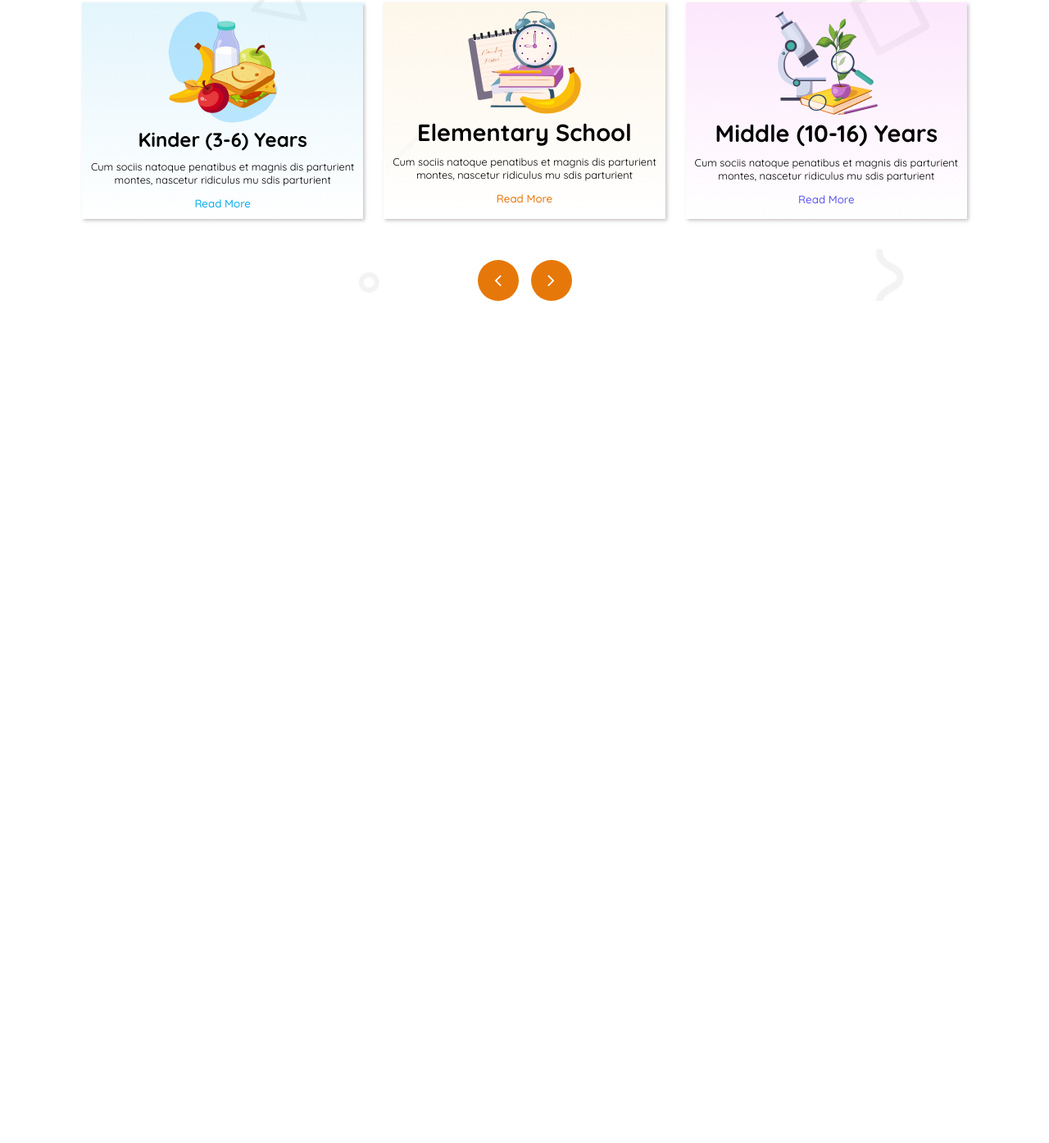
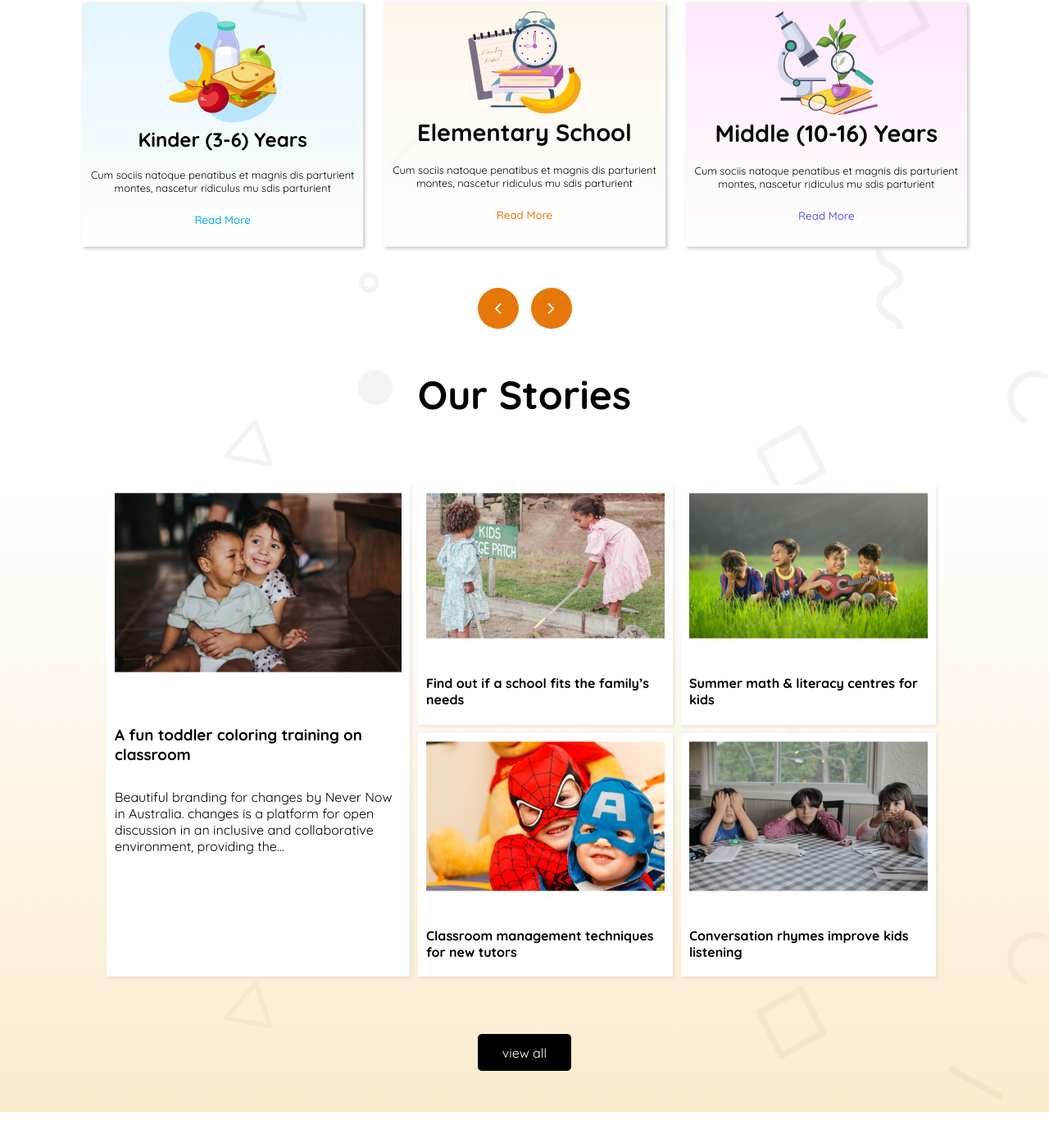
Before and after one commit to taniatripty/B11-kids, a plain HTML site: page index.html in a window 1280 px wide. Shown: the part 846-2240 px from the top of the page at 82% size. Before the commit the page ends 1263 px from the top, so only its background shows below. Drawn offline with Linux system fonts and the light colour scheme.

Commit message:
stories part  commit

```diff
--- a/index.html
+++ b/index.html
@@ -54,7 +54,8 @@
 
     </header>
 
-    <main class="main-part">
+    <main >
+    <div class="main-part">
         <section class="Standard">
             <h2>Standard Curriculum</h2>
             <div class="cards">
@@ -94,6 +95,72 @@
 
             </div>
         </section>
+        </div>
+
+       <section>
+        <div class="stories">
+            <div class="story">
+                <h2 class="tittle">Our Stories</h2>
+            </div>
+            <div class="linear">
+                <div class="images">
+                    <div class="big-images">
+                        <img src="assets/story-1.png" alt="">
+
+                        <h3 class="tittle">
+                            A fun toddler coloring training on
+                                classroom </h3>
+                        <p>
+                            Beautiful branding for changes by Never Now in Australia.
+                            changes is a platform for open discussion in an inclusive and
+                            collaborative environment, providing the...
+                        </p>
+                    </div>
+                    <div class="image1">
+                        <div class="p1">
+                            <img src="assets/story-2.png" alt="">
+                            <h4 class="tittle">Find out if a school fits the
+                                family’s needs</h4>
+                        </div>
+
+
+                        <div class="p1">
+                            <img src="assets/story-4.png" alt="">
+                            <h4 class="tittle">Classroom management
+                                techniques for new tutors</h4>
+                        </div>
+                    </div>
+                    <div class="image1">
+                        <div class="p1">
+                            <img src="assets/story-3.png" alt="">
+                            <h4 class="tittle">Summer math & literacy
+                                centres for kids
+                            </h4>
+                        </div>
+
+
+                        <div class="p1">
+                            <img src="assets/story-5.png" alt="">
+                            <h4 class="tittle">Conversation rhymes
+                                improve kids listening</h4>
+                        </div>
+                    </div>
+
+
+
+
+
+
+                    </div>
+
+                    <div class="last">
+                    <button class="btn2"> view all</button>
+                </div>
+                </div>
+
+            </div>
+
+       </section>
 
     </main>
     <footer>
--- a/style.css
+++ b/style.css
@@ -119,7 +119,9 @@ hr{
     background-position: cover;
 
 }
+
 .Standard h2{
+    margin-top: 50px;
     font-size: 3rem;
     text-align: center;
     margin-bottom: 30px;
@@ -149,23 +151,24 @@ hr{
 }
 .card2 .tittle{
     font-size: 1.8rem;
-    margin-bottom: 10px;
+    margin-bottom: 20px;
 }
 .card2 p{
     font-size: .8rem;
-    margin-bottom: 10px;
+    margin-bottom: 20px;
 }
 .card3 .tittle{
     font-size: 1.8rem;
-    margin-bottom: 10px;
+    margin-bottom: 20px;
 
 }
 .card3 p{
     font-size: .8rem;
-    margin-bottom: 10px;
+    margin-bottom: 20px;
 }
 .card3 .btn1{
     color: #5D58EF;
+    margin-bottom: 15px;
 }
 .card3{
     text-align: center;
@@ -175,16 +178,17 @@ hr{
 }
 .card1 .tittle{
     font-size: 1.5rem;
-    margin-bottom: 10px;
+    margin-bottom: 20px;
 }
 .card1 p{
     font-size: .8rem;
-margin-bottom: 10px;
+margin-bottom: 20px;
 }
 .btn1{
     background: transparent;
     border: none;
     font-weight: 500;
+    margin-bottom: 15px;
     color: rgb(6, 172, 238);
 }
 .arrow{
@@ -208,7 +212,87 @@ margin-bottom: 10px;
     margin-top: 12px;
     color: white;
 }
+.stories{
+    background-image: url(assets/bg.png);
+    background-position: cover;
+    background-size: contain;
 
+
+}
+.story{
+    margin-top: 50px;
+    margin-bottom: 80px;
+}
+.story .tittle{
+    text-align: center;
+    font-size: 3rem;
+}
+.linear{
+    background-image: linear-gradient(to top,rgba(228, 159, 1,.2),white);
+}
+.images{
+    width:800px;
+    height: 600px;
+    display: grid;
+    grid-template-columns: repeat(3,1fr);
+    gap:10px;
+    margin:40px 130px;
+    margin-bottom: 50px;
+}
+.big-images img{
+    margin-bottom: 60px;
+}
+.big-images .tittle{
+    margin-bottom: 30px;
+}
+.p1 img{
+    margin-bottom: 40px;
+}
+.image1{
+    display: grid;
+    grid-template-columns: repeat(1,1fr);
+    gap: 10px;
+}
+.p1{
+    box-shadow: 2px 2px 4px rgba(163, 155, 162, 0.2);
+    padding: 10px;
+    background: white;
+
+}
+.image2{
+    display: grid;
+    grid-template-columns: repeat(1,1fr);
+    gap: 10px;
+}
+.p2{
+    box-shadow: 2px 2px 4px rgba(163, 155, 162, 0.2);
+    padding: 10px;
+    background: white;
+    gap: 10px;
+
+}
+.big-images{
+    width:370px ;
+    height: 600px;
+    box-shadow: 2px 2px 4px rgba(163, 155, 162, 0.2);
+    background: white;
+    padding: 10px;
+
+}
+.big-images img{
+    width: 350px;
+}
+.last{
+    display: flex;
+    align-items: center;
+    justify-content: center;
+    margin-top: 50px;
+    padding: 20px;
+    margin-bottom: 50px;
+}
+.last .btn2{
+    margin-bottom: 30px;
+}
 @media screen and (max-width:576px) {
     .logo1,.menuicon,hr{
         display: block;
@@ -217,6 +301,10 @@ margin-bottom: 10px;
           .navbar ,.banner,.cards{
             margin: 10px;
             padding: 8px;
+          }
+          .stories,.images{
+            margin: 0px;
+            padding: 0px;
           }
         .main-part{
             background-size: contain ;
@@ -290,5 +378,27 @@ margin-bottom: 10px;
        .arrow{
         display:none;
        }
+       .stories,.images{
+        width: 100%;
+       }
+       .story .tittle{
+        font-size: 1.5rem;
+       }
+       .images img{
+        width: 150px;
+        height: 150px;
+       }
+       .images{
+        grid-template-columns: repeat(2,1fr);
+       }
+       .big-images{
+        display: none;
+       }
+       .p1 .tittle{
+        font-size: .8rem;
+       }
+       .stories{
+        overflow-x: hidden;
+       }
 
     }
```
